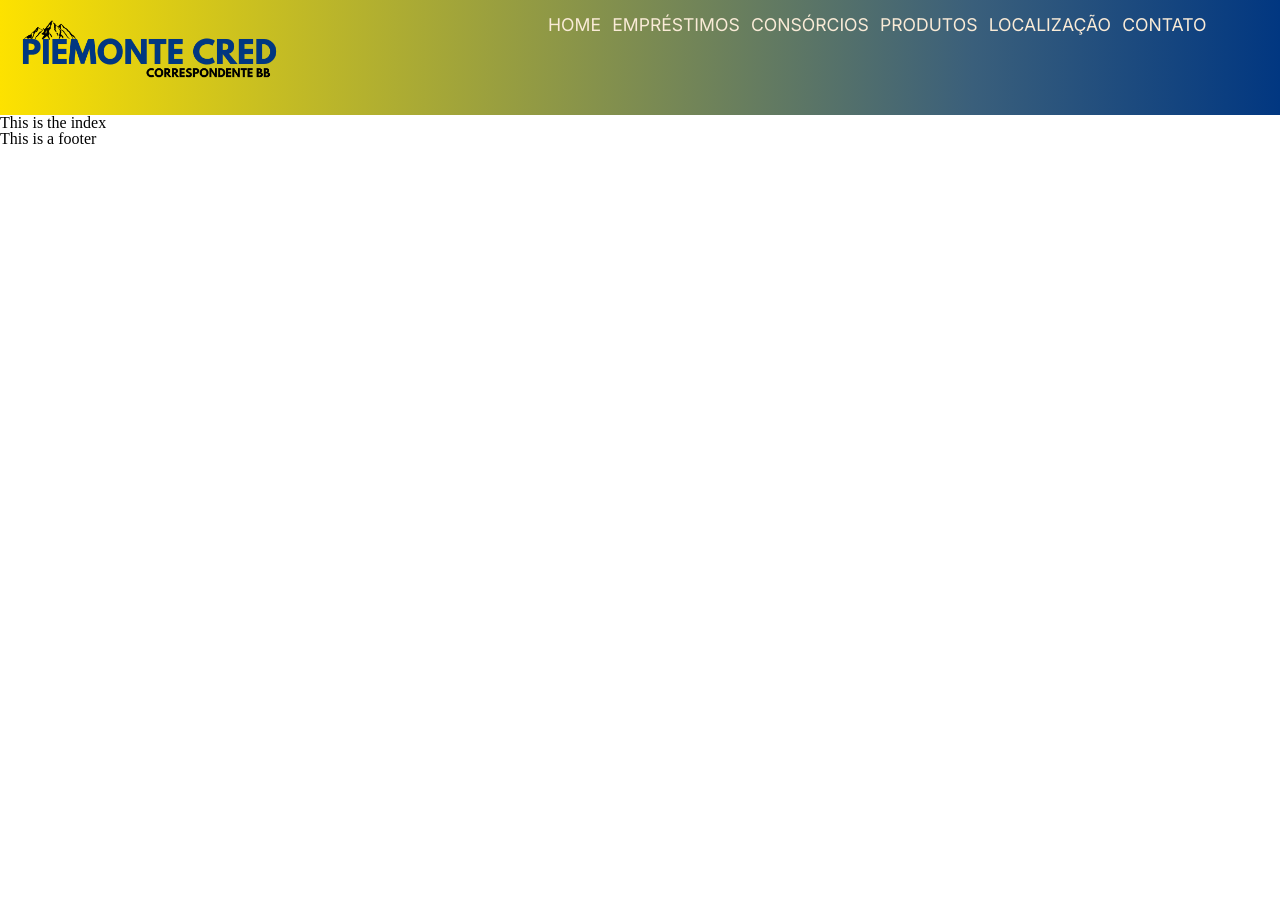
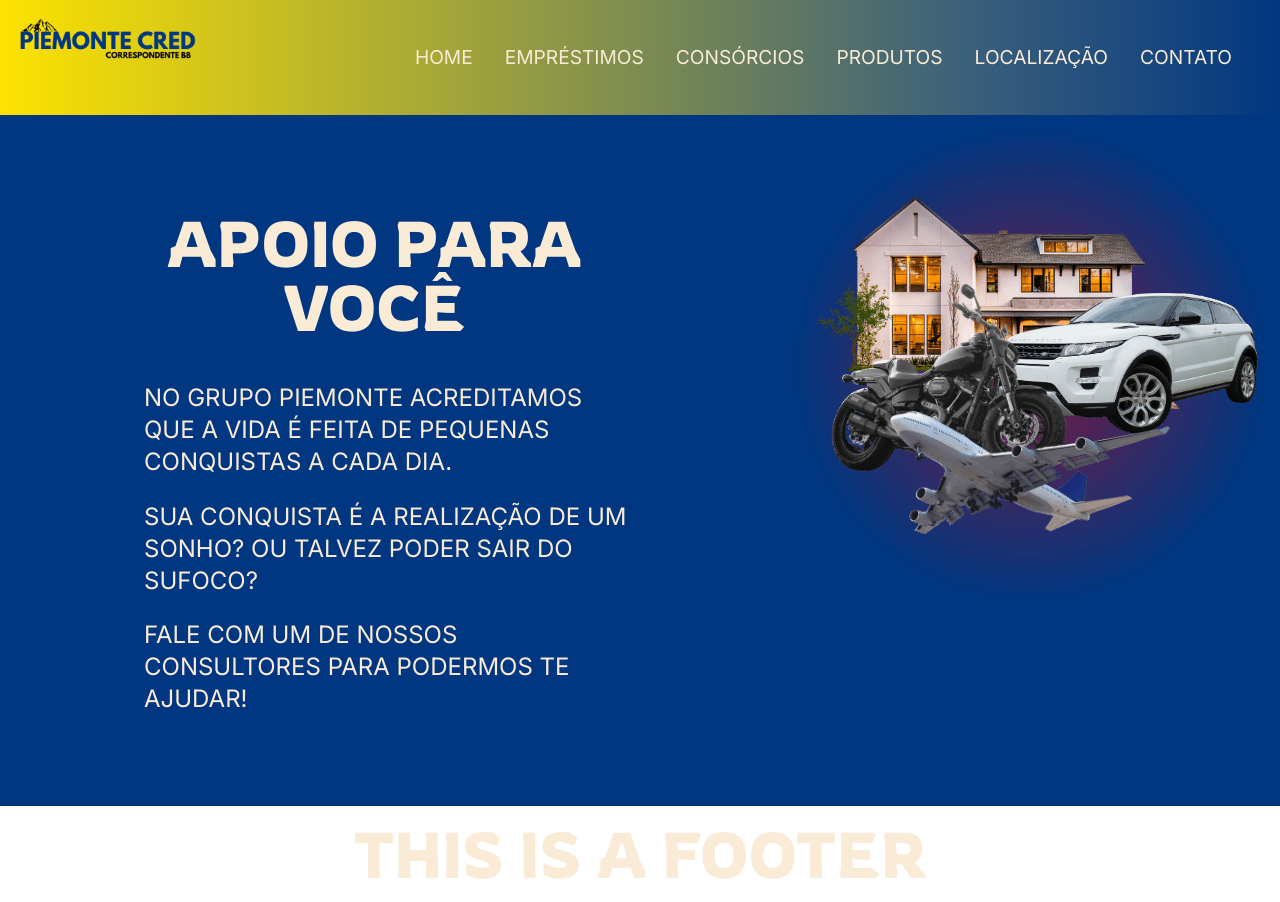
Before and after one commit to pablobagano/piemonte_v02, a Django app: page / in a window 1280 px wide. Before the commit the page ends 144 px from the top, so only its background shows below. Run offline with Django 4.2, Linux system fonts and the light colour scheme.

Commit message:
Mobile 1st version

```diff
--- a/setup/settings.py
+++ b/setup/settings.py
@@ -40,9 +40,9 @@
     'django.contrib.sessions',
     'django.contrib.messages',
     'django.contrib.staticfiles',
-    'piemonte.apps.PiemonteConfig',
-    'phonenumber_field',
-    'widget_tweaks'
+    'piemonte.apps.PiemonteConfig'
+    # 'phonenumber_field',
+    # 'widget_tweaks'
 ]
 
 MIDDLEWARE = [
--- a/setup/static/scripts/main.js
+++ b/setup/static/scripts/main.js
@@ -0,0 +1,18 @@
+// When the user clicks on the button, toggle between hiding and showing the dropdown content
+function menu() {
+    var dropdown = document.getElementById("myDropdown");
+    dropdown.classList.toggle("show");
+}
+
+// Close the dropdown menu if the user clicks outside of it
+window.onclick = function (event) {
+    if (!event.target.matches('.menu-btn')) {
+        var dropdowns = document.getElementsByClassName("dropdownContent");
+        for (var i = 0; i < dropdowns.length; i++) {
+            var openDropdown = dropdowns[i];
+            if (openDropdown.classList.contains('show')) {
+                openDropdown.classList.remove('show');
+            }
+        }
+    }
+}
--- a/setup/static/styles/styles.css
+++ b/setup/static/styles/styles.css
@@ -35,19 +35,61 @@
 .menu-btn{
     display: none;
 }
+.menu-icon{
+    display: none;
+}
 .dropdownContent{
     box-sizing: border-box;
     display: flex;
+    justify-content: center;
     align-items: center;
-    padding: 1em;
+    padding: 2em;
 }
 .link{
-    font-size: 110%;
+    font-size: 120%;
     align-self: center;
     font-family: 'Inter', sans-serif;
     text-decoration: none;
     color: antiquewhite;
     text-transform: uppercase;
     object-fit: contain;
-    margin-right: 0.7rem;
+    margin: 1rem;
+
 }
+.link:hover{
+    transform: scale(1.2);
+    font-weight: bold;
+}
+.home1{
+    background-color: #013781;
+    display: flex;
+}
+h1 {
+    color: antiquewhite;
+    text-transform: uppercase;
+    font-family: 'Rowdies', cursive;
+    font-size: 4rem;
+    text-align: center;
+    margin: 1rem;
+}
+.text1{
+    width: 50%;
+    display: flex;
+    flex-direction: column;
+    justify-content: center;
+    align-items: center;
+    margin-right: 2rem;
+    padding: 5rem;
+}
+.text1 p{
+    font-size: 1.5rem;
+    color: antiquewhite;
+    /* text-shadow: -1px -1px 5px rgba(117,90,18,0.25); */
+    text-transform: uppercase;
+    text-align: left;
+    font-family: 'Inter', sans-serif;
+    line-height: 2rem;
+    margin: 0.7rem;
+    margin-right: 2rem;
+    margin-left: 4rem;
+}
--- a/templates/partials/_header.html
+++ b/templates/partials/_header.html
@@ -2,14 +2,14 @@
 <header>
     <div class="header_container">
         <section class="logo">
-            <img src="{% static 'assets/logo_piemonte.png' %}" alt="Logo Piemonte" class="logo-png">
+            <a href="{% url 'index' %}"><img src="{% static 'assets/logo_piemonte.png' %}" alt="Logo Piemonte" class="logo-png"></a>
         </section>
     </div>
     <section class="links">
         <div class="dropdown">
-            <button class="menu-btn">MENU</button>
+            <button  onclick="menu()" class="menu-btn"><img src="{% static 'assets/menu.png' %}" alt="menu" class="menu-icon">MENU</button>
                 <div class="dropdownContent" id="myDropdown">
-                    <a href="" class="link">home</a>
+                    <a href="{% url 'index' %}" class="link">home</a>
                     <a href="" class="link">empréstimos</a>
                     <a href="" class="link">consórcios</a>
                     <a href="" class="link">produtos</a>
--- a/templates/piemonte/base.html
+++ b/templates/piemonte/base.html
@@ -14,9 +14,8 @@
 </head>
 <body>
     {% include "partials/_header.html" %}
-    <main>
-        {% block content %}{% endblock content %}
-    </main>
+    {% block content %}
+    {% endblock content %}
     {% include "partials/_footer.html" %}
     <script src="{% static 'scripts/main.js' %}"></script>
 </body>
--- a/templates/piemonte/index.html
+++ b/templates/piemonte/index.html
@@ -1,7 +1,18 @@
 {% extends "piemonte/base.html" %}
 {% load static %}
 {% block content %}
-  <div class="index">
-    <h1>This is the index</h1>
-  </div>
+    <div class="home1">
+      <section class="text1">
+          <h1>Apoio para você</h1>
+          <br>
+          <p>No Grupo Piemonte acreditamos que a vida é feita de pequenas conquistas a cada dia.</p>
+          <p>Sua conquista é a realização de um sonho? Ou talvez poder sair do sufoco?</p>
+          <p>Fale com um de nossos consultores para podermos te ajudar!</p>
+      </section>
+      <section class="homepic1">
+          <a href="{% url 'index' %}">
+              <img src="{% static 'assets/home1.png' %}" alt="" class="pic1">
+          </a>
+      </section>
+   </div>
 {% endblock content %}
```
Also changed, not shown: setup/static/styles/queries.css (+90 -5 lines), setup/static/assets/home1.png (added), setup/static/assets/menu.png (added).
